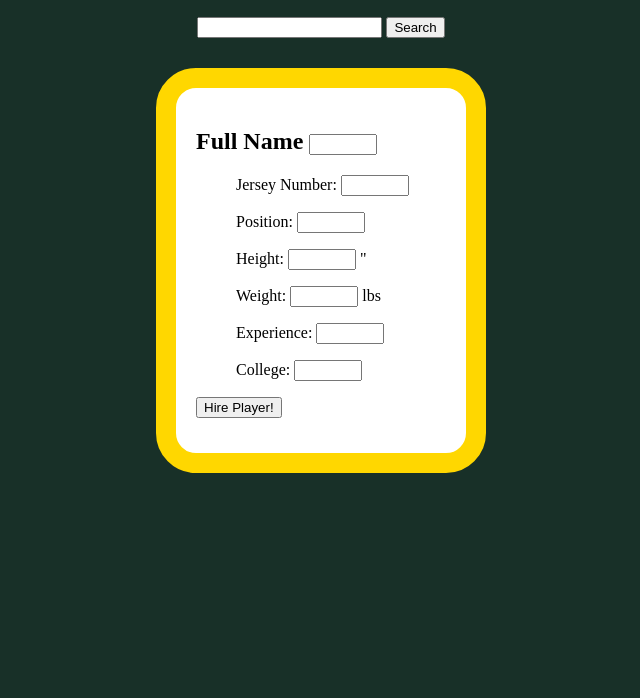
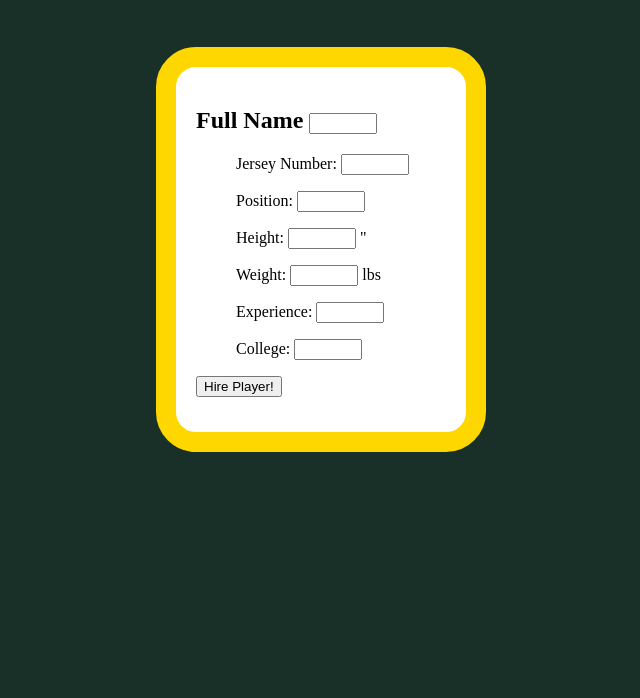
Before and after one commit to AlexTheHomebody/packers-lineup, a plain HTML site: page front-end-server/public/index.html in a window 1280 px wide. Shown: the part 102-800 px from the top of the page, without its empty margins (319-959 px from the left). Drawn offline with Linux system fonts and the light colour scheme; no server answers.

Commit message:
changed to render

```diff
--- a/front-end-server/public/index.html
+++ b/front-end-server/public/index.html
@@ -11,10 +11,6 @@
     <div id="main">
         <div id="header" >
           <h1>Green Bay Packers!</h1>
-        </div>
-        <div id="get_player">
-          <input id="text-button" type="text" name='search'>
-          <button id="submit">Search</button>
         </div>
         <div id="results">
           <span id="card">
```
Also changed, not shown: front-end-server/public/server.js (+1 -10 lines).
